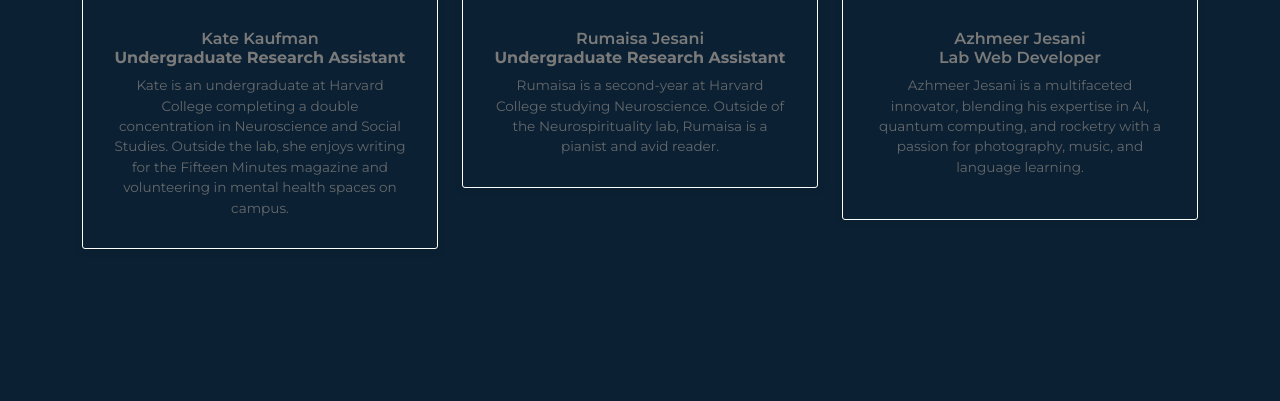
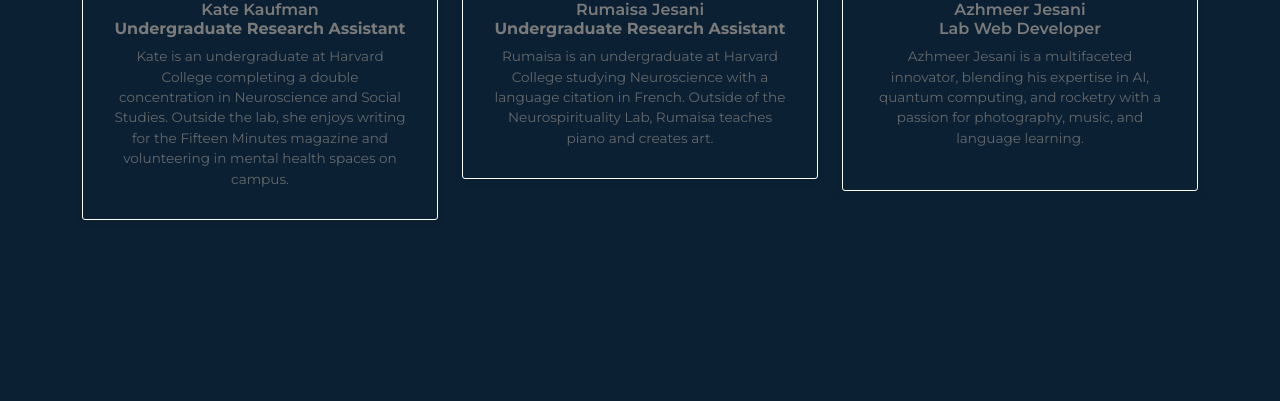
Before and after one commit to azhmeerjesani/Neurospirituality, a Django app: page /about-us in a window 1280 px wide. Shown: the part 1348-1749 px from the top of the page. Run offline with Django 5.2, Linux system fonts and the light colour scheme.

Commit message:
update about-us page to reflect current roles and enhance descriptions

```diff
--- a/templates/about-us.html
+++ b/templates/about-us.html
@@ -51,7 +51,7 @@
                     <div class="col-sm-6 col-lg-4">
                         <div class="card text-center clean-card"><img class="card-img-top w-100 d-block" src="https://f005.backblazeb2.com/file/Neurospirituality/IMG/About+Us/Mengyuan_portfolio.jpg?h=f71b9fb4b7fb924e1d1a343982350edb">
                             <div class="card-body info">
-                                <h4 class="card-title">Mengyuan Ding, MD, MSc, BM<br><strong>Neurologist | Emerging Clinical-Translational Researcher | Brain Imaging &amp; Neuromodulation Enthusiast</strong></h4>
+                                <h4 class="card-title">Mengyuan Ding, MD, MSc, BM<br><strong>Senior Researcher</strong></h4>
                                 <p class="card-text">Mengyuan Ding is a neurologist and clinical-translational researcher specializing in brain imaging and neuromodulation, working with Dr. Michael Ferguson and Dr. Michael Fox at the Neurospirituality Lab on projects integrating neuroscience, brain stimulation, and spirituality.</p>
                                 <div class="icons"></div>
                             </div>
@@ -71,7 +71,7 @@
                         <div class="card text-center clean-card"><img class="card-img-top w-100 d-block" src="https://f005.backblazeb2.com/file/Neurospirituality/IMG/About+Us/RJesani+Headshot.jpg?h=9db8ec8a2238b2d33e78144cee63c2b0">
                             <div class="card-body info">
                                 <h4 class="card-title">Rumaisa Jesani<br><strong>Undergraduate Research Assistant</strong></h4>
-                                <p class="card-text">Rumaisa is a second-year at Harvard College studying Neuroscience. Outside of the Neurospirituality lab, Rumaisa is a pianist and avid reader.</p>
+                                <p class="card-text">Rumaisa is an undergraduate at Harvard College studying Neuroscience with a language citation in French. Outside of the Neurospirituality Lab, Rumaisa teaches piano and creates art.</p>
                             </div>
                         </div>
                     </div>
```
